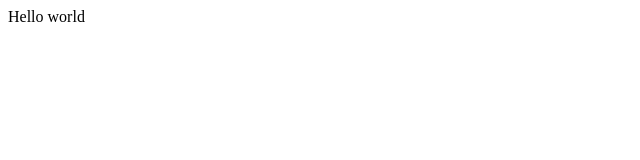
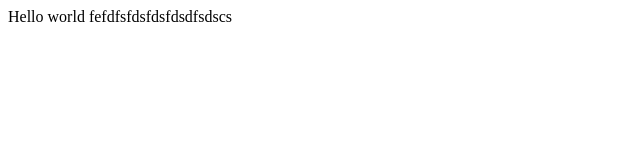
Before and after one commit to dima25072009/dima25072009.github.io, a plain HTML site: page index.html in a window 1280 px wide. Shown: the whole page, without its empty margins (0-640 px from the left). Drawn offline with Linux system fonts and the light colour scheme.

Commit message:
Update index.html

```diff
--- a/index.html
+++ b/index.html
@@ -1,3 +1,6 @@
 <html>
   <head>Hello world</head>
+  <body>
+    fefdfsfdsfdsfdsdfsdscs
+  </body>
 </html>
```
